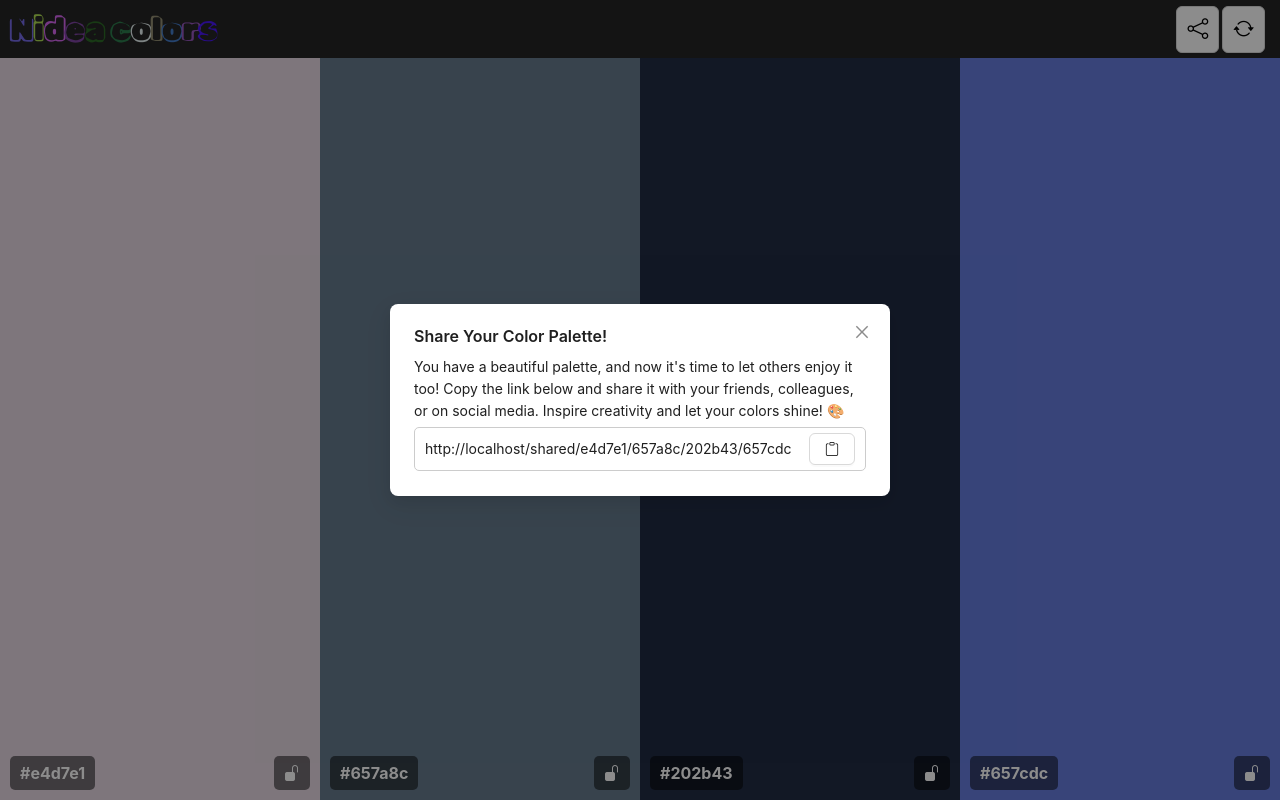
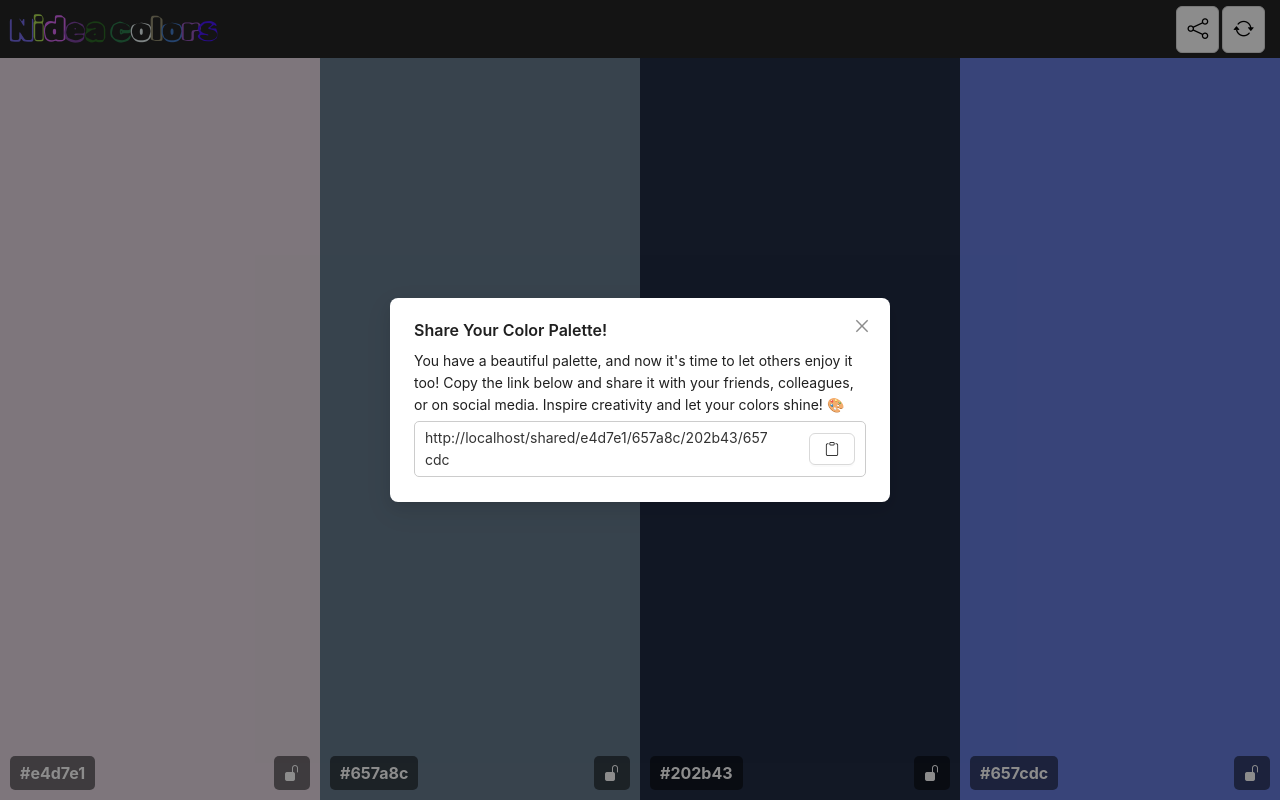
Before and after one commit to RaynierPM/nidea-colors, a React (Vite) app: page / in a window 1280 px wide. Both pictures are taken after a click on the button 1197 px from the left and 29 px from the top of the page. Built offline with nearby package versions, Linux system fonts and the light colour scheme.

Commit message:
Fixing copy clipboard component

```diff
--- a/src/components/common/copy/CopyField.tsx
+++ b/src/components/common/copy/CopyField.tsx
@@ -13,7 +13,7 @@ export default function CopyField({ text }: CopyFieldProps) {
 
   return (
     <div className={styles.clipboard}>
-      {text}
+      <p>{text}</p>
       <Button onClick={handleCopy} className={styles.copyButton}>
         <i className="bi-clipboard" />
       </Button>
--- a/src/components/common/copy/style.module.css
+++ b/src/components/common/copy/style.module.css
@@ -10,3 +10,16 @@
   padding: 5px 10px;
   border-radius: 5px;
 }
+
+.clipboard p {
+  font-size: 14px;
+  color: #333;
+
+  max-width: 80%;
+
+  text-overflow: ellipsis;
+}
+
+.clipboard .copyButton {
+  max-width: 20%;
+}
```
